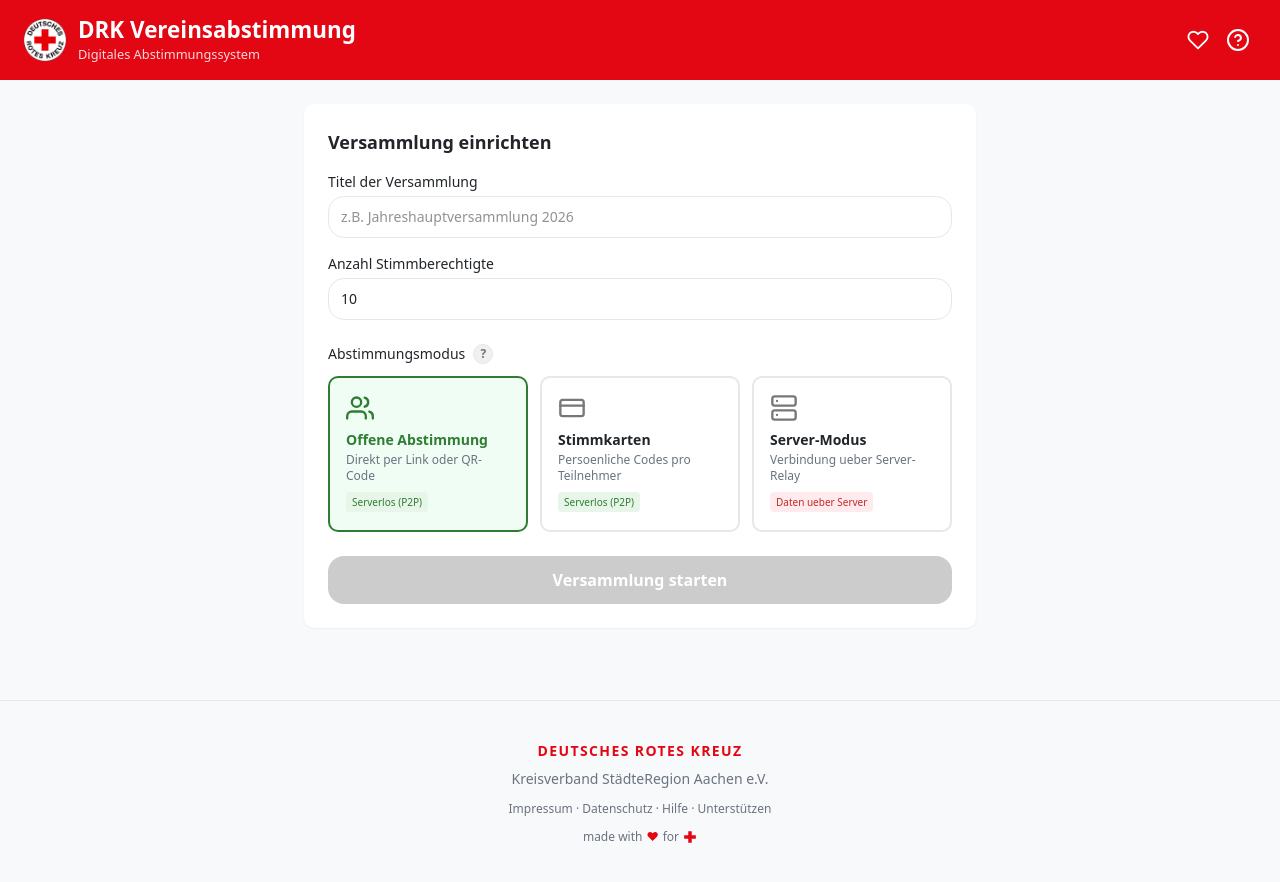
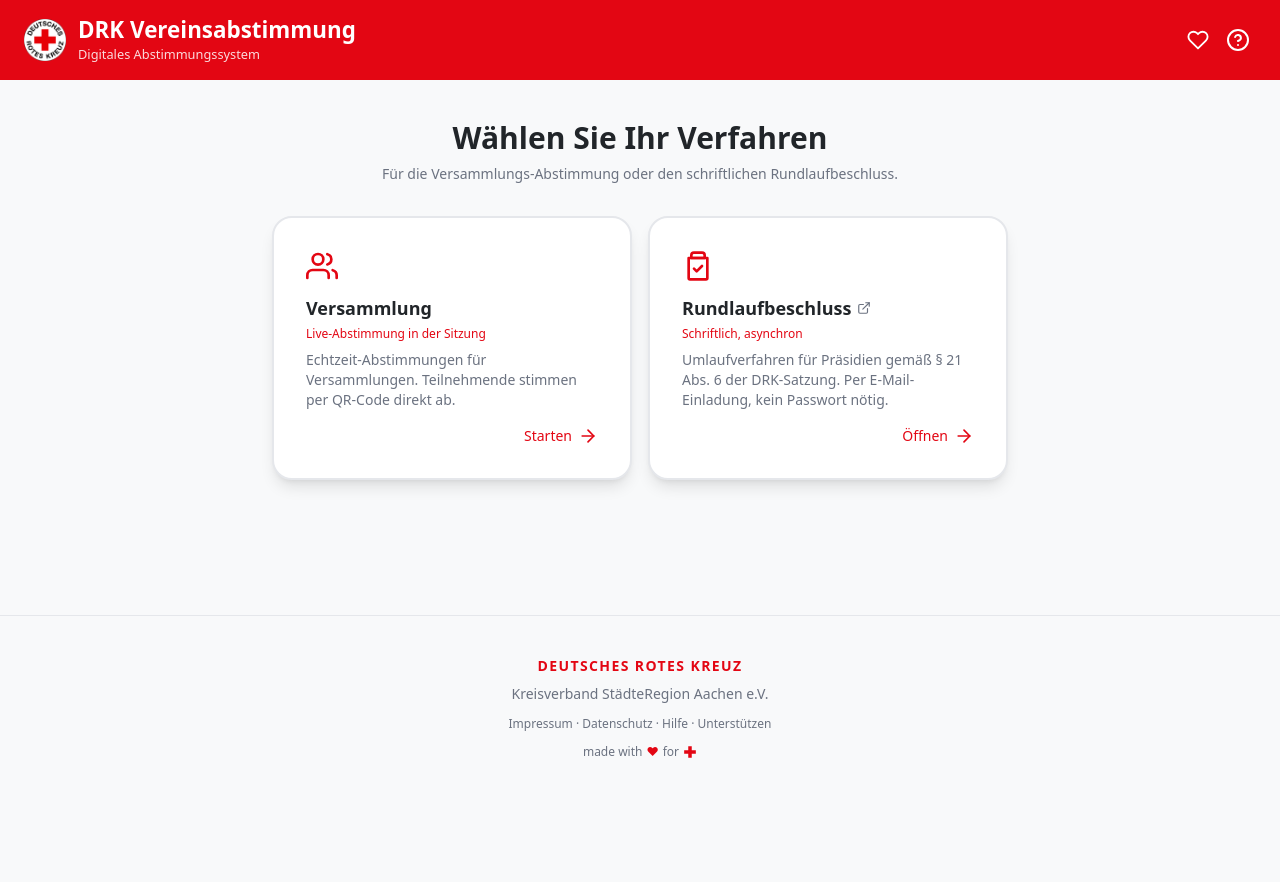
Before and after one commit to AFielen/abstimmung, a Next.js app in the folder next-app/: page / in a window 1280 px wide. Shown: the top 882 px of the page. After the commit the page ends 800 px from the top, so only its background shows below. Built offline with nearby package versions, Linux system fonts and the light colour scheme.

Commit message:
feat(portal): show Portal on / when no vote= query param

```diff
--- a/next-app/app/page.tsx
+++ b/next-app/app/page.tsx
@@ -1,8 +1,9 @@
 'use client';
 import { Suspense } from 'react';
 import { useSearchParams } from 'next/navigation';
-import PresenterApp from '@/components/presenter/PresenterApp';
 import VoterApp from '@/components/voter/VoterApp';
+import Portal from '@/components/portal/Portal';
+import LoadingSpinner from '@/components/LoadingSpinner';
 
 function AppContent() {
   const searchParams = useSearchParams();
@@ -17,12 +18,12 @@
       />
     );
   }
-  return <PresenterApp />;
+  return <Portal />;
 }
 
 export default function Home() {
   return (
-    <Suspense fallback={<div className="flex items-center justify-center min-h-[60vh]"><div className="w-10 h-10 border-4 border-[var(--border)] border-t-[var(--drk)] rounded-full animate-spin" /></div>}>
+    <Suspense fallback={<LoadingSpinner />}>
       <AppContent />
     </Suspense>
   );
```
